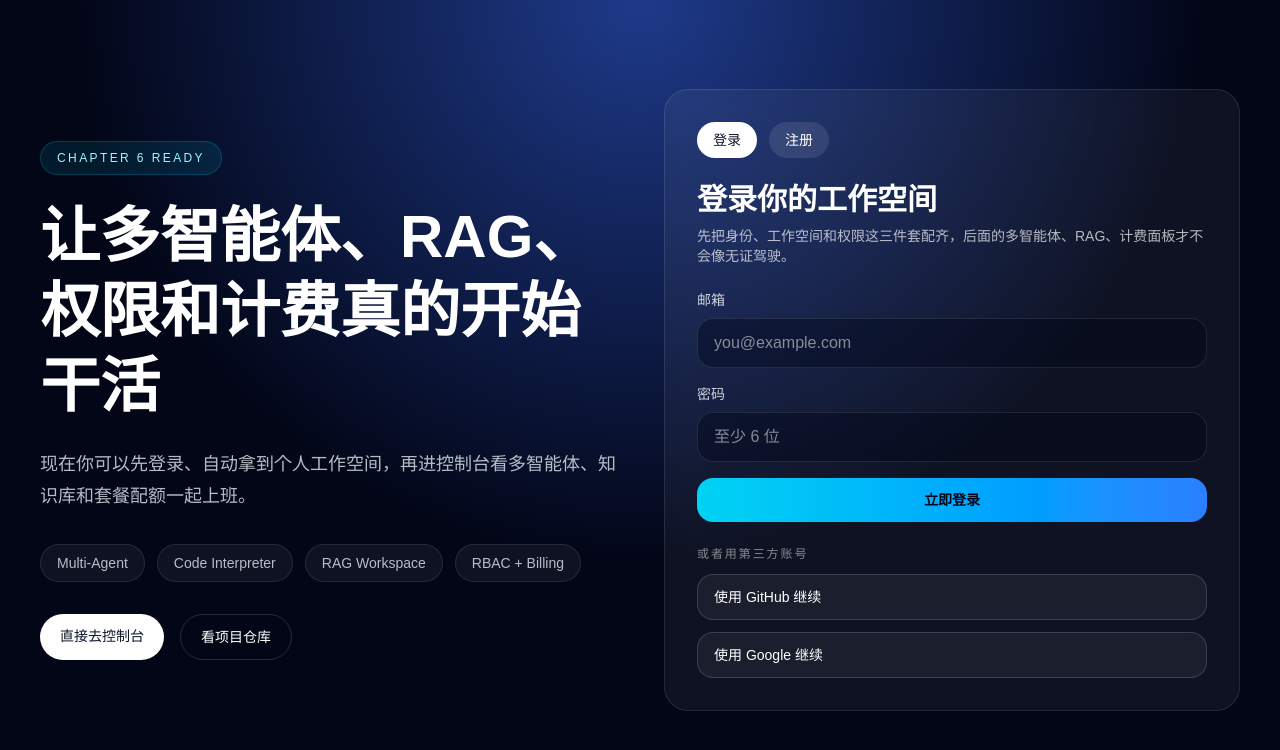
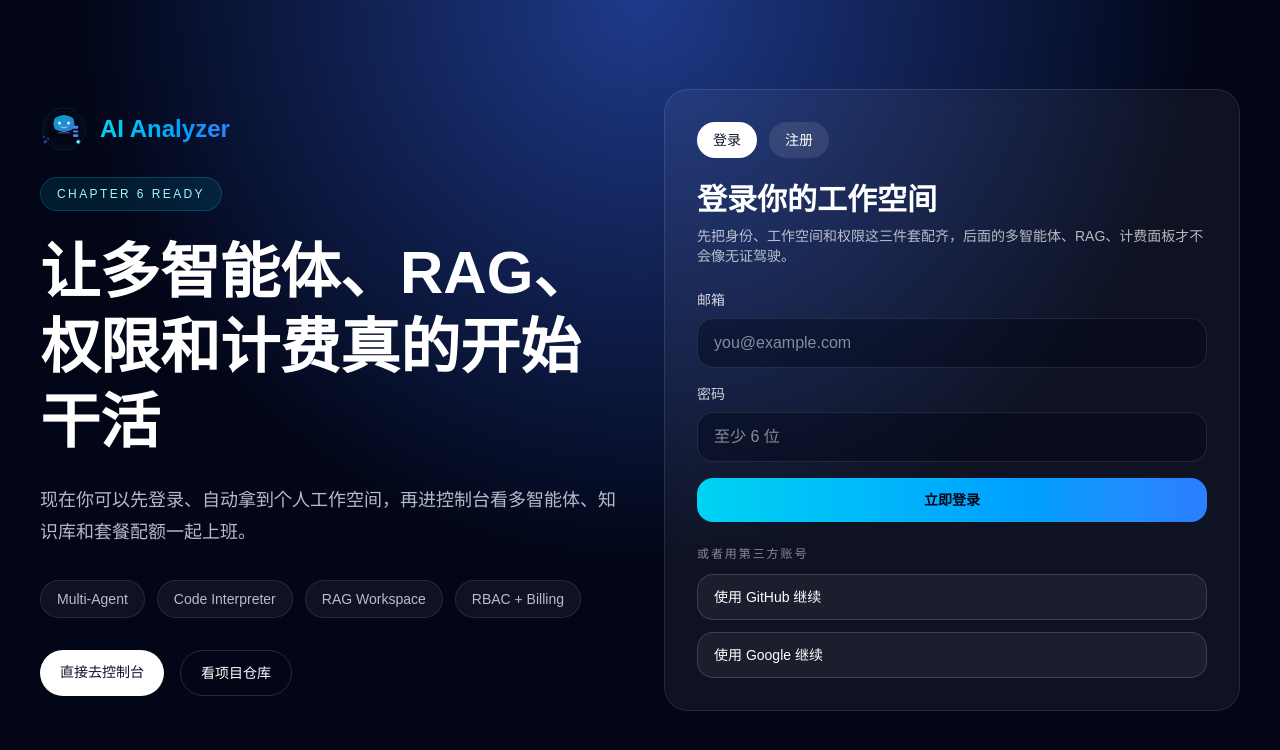
Before and after one commit to you-want/ai-data-analyzer, a Next.js app in the folder frontend/: page / in a window 1280 px wide. Shown: the top 750 px of the page. Built offline with nearby package versions, Linux system fonts and the light colour scheme; no server answers.

Commit message:
feat: add logo

```diff
--- a/frontend/src/app/dashboard/layout.tsx
+++ b/frontend/src/app/dashboard/layout.tsx
@@ -24,10 +24,15 @@ export default function DashboardLayout({
       {/* 左侧边栏 (Sidebar) */}
       <aside className="w-64 bg-white dark:bg-zinc-900 border-r border-gray-200 dark:border-zinc-800 p-4 hidden md:flex flex-col">
         <div className="mb-8 px-2">
-          <h2 className="text-2xl font-bold bg-linear-to-r from-blue-600 to-indigo-600 bg-clip-text text-transparent">
-            AI Analyzer
-          </h2>
-          <p className="text-xs text-gray-500 dark:text-zinc-500 mt-1">智能数据洞察引擎</p>
+          <div className="flex items-center gap-3">
+            <img src="/logo.svg" alt="AI Analyzer Logo" className="w-10 h-10" />
+            <div>
+              <h2 className="text-xl font-bold bg-linear-to-r from-blue-600 to-indigo-600 bg-clip-text text-transparent">
+                AI Analyzer
+              </h2>
+              <p className="text-xs text-gray-500 dark:text-zinc-500">智能数据洞察引擎</p>
+            </div>
+          </div>
         </div>
 
         <nav className="flex-1">
--- a/frontend/src/app/layout.tsx
+++ b/frontend/src/app/layout.tsx
@@ -14,8 +14,13 @@ const geistMono = Geist_Mono({
 });
 
 export const metadata: Metadata = {
-  title: "AI Data Analyzer",
+  title: "AI Analyzer - 智能数据洞察引擎",
   description: "Multi-agent AI data analysis workspace",
+  icons: {
+    icon: "/logo.svg",
+    shortcut: "/logo.svg",
+    apple: "/logo.svg",
+  },
 };
 
 export default function RootLayout({
--- a/frontend/src/app/page.tsx
+++ b/frontend/src/app/page.tsx
@@ -6,6 +6,12 @@ export default function Home() {
     <div className="min-h-screen bg-[radial-gradient(circle_at_top,_#1e3a8a,_#020617_55%)] text-white">
       <main className="mx-auto flex min-h-screen w-full max-w-7xl flex-col gap-12 px-6 py-16 lg:flex-row lg:items-center lg:px-10">
         <section className="max-w-3xl flex-1">
+          <div className="flex items-center gap-3 mb-6">
+            <img src="/logo.svg" alt="AI Analyzer Logo" className="w-12 h-12" />
+            <span className="text-2xl font-bold bg-linear-to-r from-cyan-400 to-blue-500 bg-clip-text text-transparent">
+              AI Analyzer
+            </span>
+          </div>
           <p className="inline-flex rounded-full border border-cyan-400/20 bg-cyan-400/10 px-4 py-2 text-xs font-medium uppercase tracking-[0.2em] text-cyan-200">
             Chapter 6 Ready
           </p>
```
Also changed, not shown: frontend/public/logo.svg (added).
